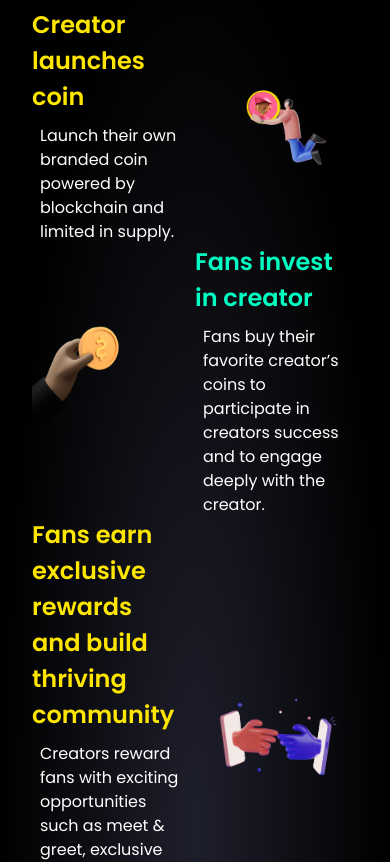
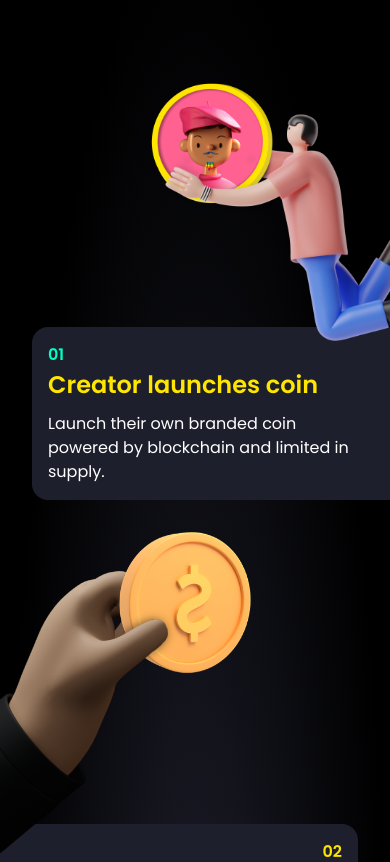
Before and after one commit to Mynk-9/relix-club, a React (Create React App) app: page / in a window 390 px wide. Shown: the part 2840-3702 px from the top of the page. Built offline with nearby package versions, Linux system fonts and the light colour scheme.

Commit message:
Section 4 made responsive

```diff
--- a/src/App.scss
+++ b/src/App.scss
@@ -48,6 +48,9 @@ body {
     --section-padding-vertical: min(6.48vh, 3.64vw); // 70px
     --section-hero-padding-top: 9rem;
 
+    --common-yellow-color: #ffe600;
+    --common-green-color: #00ffc2;
+
     @media screen and (max-width: 768px) {
         --navbar-padding-vertical: 1rem;
         --section-padding-horizontal: 2rem;
@@ -66,10 +69,10 @@ body {
 
 // misc classes
 .yellow-font-color {
-    color: #ffe600;
+    color: var(--common-yellow-color);
 }
 .green-font-color {
-    color: #00ffc2;
+    color: var(--common-green-color);
 }
 ul {
     padding-inline-start: 30px;
--- a/src/pages/mainpage/MainPage.module.scss
+++ b/src/pages/mainpage/MainPage.module.scss
@@ -167,6 +167,10 @@
                 > div {
                     flex: 1;
                     max-width: 50%;
+
+                    @media screen and (max-width: 768px) {
+                        max-width: initial;
+                    }
                 }
                 .info {
                     .heading1 {
@@ -181,6 +185,108 @@
                 .image {
                     display: flex;
                     justify-content: space-around;
+                }
+            }
+            @media screen and (max-width: 768px) {
+                .section4content {
+                    overflow-x: hidden;
+                }
+                .row {
+                    overflow-x: hidden;
+                    flex-direction: column-reverse;
+
+                    .info::before {
+                        display: block;
+                        font-family: 'Poppins-Semi-Bold';
+                        line-height: 1.5;
+                    }
+                    .info {
+                        background-color: #1e1f2c;
+                        padding: 1rem;
+
+                        .description {
+                            margin: 0;
+                        }
+                    }
+                }
+                .row:nth-child(2n + 1) {
+                    margin-right: -2rem;
+
+                    .info::before {
+                        color: var(--common-green-color);
+                    }
+                    .info {
+                        padding-right: 2rem;
+                        border-top-left-radius: 1rem;
+                        border-bottom-left-radius: 1rem;
+                    }
+                }
+                .row:nth-child(2n) {
+                    flex-direction: column;
+                    margin-left: -2rem;
+
+                    .info::before {
+                        color: var(--common-yellow-color);
+                        text-align: right;
+                    }
+                    .info {
+                        padding-left: 2rem;
+                        border-top-right-radius: 1rem;
+                        border-bottom-right-radius: 1rem;
+                    }
+                }
+
+                .row:nth-child(1) {
+                    .info::before {
+                        content: "01";
+                    }
+                    .image {
+                        margin-bottom: -5rem;
+
+                        img {
+                            height: 25rem !important;
+                            transform: translateX(3rem);
+                        }
+                    }
+                }
+                .row:nth-child(2) {
+                    .info::before {
+                        content: "02";
+                    }
+                    .image {
+                        margin-bottom: -5rem;
+
+                        img {
+                            height: 25rem !important;
+                            transform: translateX(-2rem);
+                        }
+                    }
+                }
+                .row:nth-child(3) {
+                    .info::before {
+                        content: "03";
+                    }
+                    .image {
+                        margin-bottom: -5rem;
+
+                        img {
+                            height: 25rem !important;
+                            transform: translateX(1rem);
+                        }
+                    }
+                }
+                .row:nth-child(4) {
+                    .info::before {
+                        content: "04";
+                    }
+                    .image {
+                        margin-bottom: -5rem;
+
+                        img {
+                            height: 25rem !important;
+                            transform: translateX(-2rem);
+                        }
+                    }
                 }
             }
         }
@@ -368,10 +474,10 @@
 }
 
 .visibleMobile {
-    display: none;
+    display: none !important;
 
     @media screen and (max-width: 768px) {
-        display: revert;
+        display: revert !important;
     }
 }
 .visiblePC {
```
